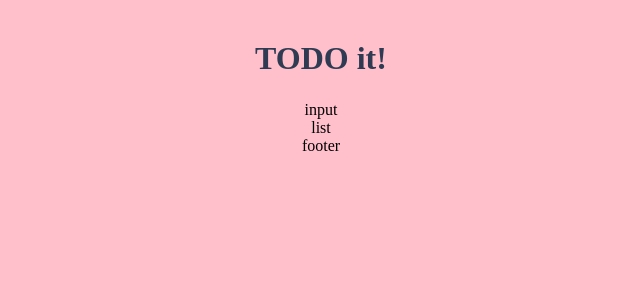
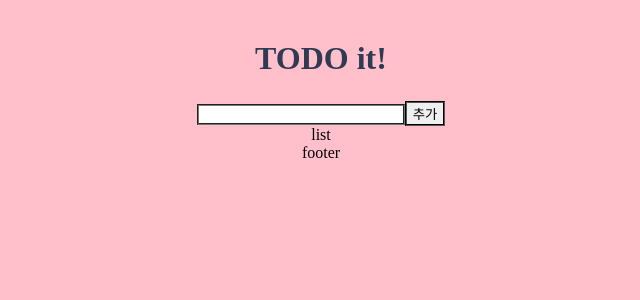
Before and after one commit to yejipractice/VueStudy, a Vue app: page / in a window 1280 px wide. Shown: the top 300 px of the page, without its empty margins (319-959 px from the left). Built offline with nearby package versions, Linux system fonts and the light colour scheme.

Commit message:
TodoInput component 기본 세팅

```diff
--- a/src/components/TodoInput.vue
+++ b/src/components/TodoInput.vue
@@ -1,10 +1,23 @@
 <template>
-    <div>input</div>
+    <div>
+        <input type="text" v-model="newTodoItem">
+        <button v-on:click="addTodo">추가</button>
+    </div>
 </template>
 
 <script>
 export default {
-
+    data() {
+        return{
+            newTodoItem: ''
+        }
+    },
+    methods: {
+        addTodo() {
+            console.log(this.newTodoItem);
+            localStorage.setItem(this.newTodoItem, this.newTodoItem);
+        }
+    }
 }
 </script>
 
```
